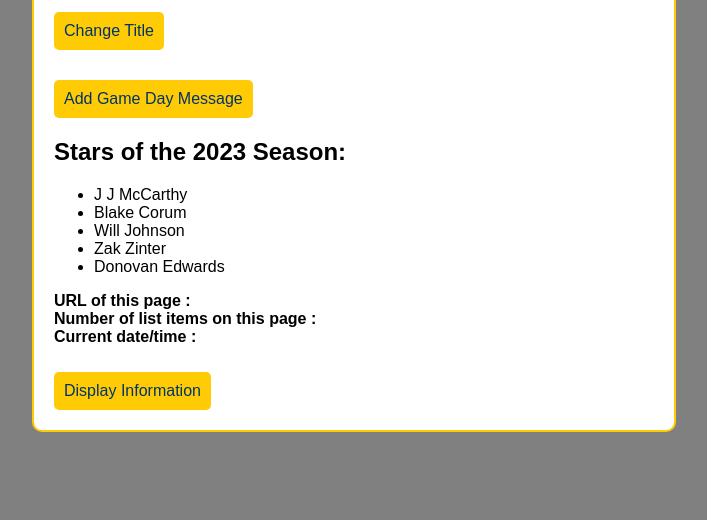
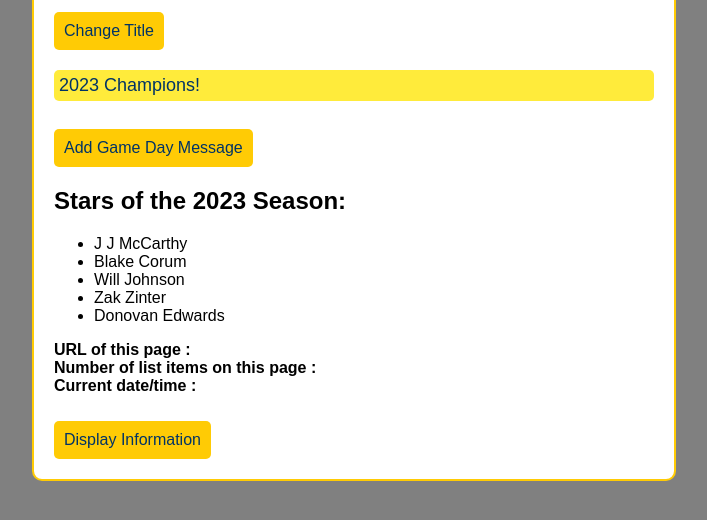
Before and after one commit to aidana-rt/discussion9, a plain HTML site: page index.html in a window 1280 px wide. Both pictures are taken after a click on the button "Add Game Day Message". Shown: the part 120-640 px from the top of the page, without its empty margins (286-993 px from the left). Drawn offline with Linux system fonts and the light colour scheme.

Commit message:
Update index.html

```diff
--- a/index.html
+++ b/index.html
@@ -84,8 +84,8 @@
         }
 
         // Step 4: Add the correct ID for the button, create an element 'p' and add a message "2023 Champions!" to p
-        document.getElementById("addIDhere").addEventListener("click", function() {
-            gameDayMessage = document.createElement("p");
+        document.getElementById("addMessageButton").addEventListener("click", function() {
+            let gameDayMessage = document.createElement("p");
             gameDayMessage.textContent = "2023 Champions!";
             gameDayMessage.classList.add("highlight");
             document.getElementById("message").appendChild(gameDayMessage); // Add to the message div
```
